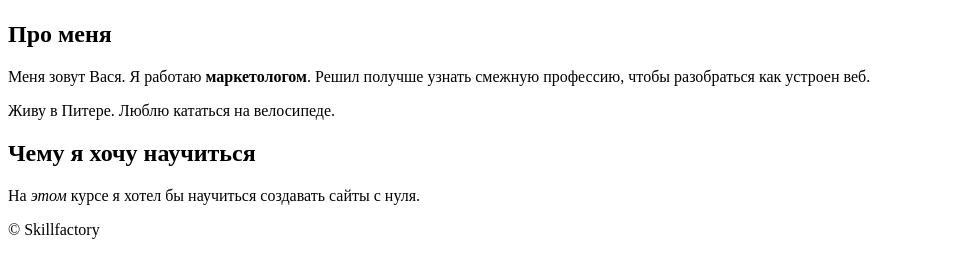
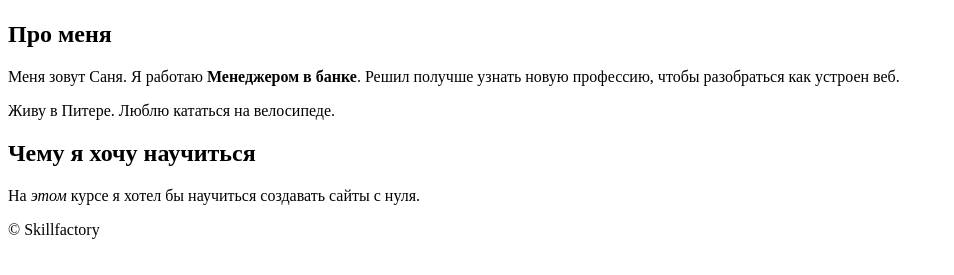
Before and after one commit to AlexanderB-SF/module_4_task_4.9, a plain HTML site: page index.html in a window 1280 px wide. Shown: the part 85-360 px from the top of the page, without its empty margins (0-954 px from the left). Drawn offline with Linux system fonts and the light colour scheme.

Commit message:
update index.html

```diff
--- a/index.html
+++ b/index.html
@@ -14,7 +14,7 @@
     <main>
         <h1>Моя первая веб-страница</h1>
         <h2>Про меня</h2>
-        <p>Меня зовут Вася. Я работаю <strong>маркетологом</strong>. Решил получше узнать смежную профессию, чтобы разобраться как устроен веб.</p>
+        <p>Меня зовут Саня. Я работаю <strong>Менеджером в банке</strong>. Решил получше узнать новую профессию, чтобы разобраться как устроен веб.</p>
         <p>Живу в Питере. Люблю кататься на велосипеде.</p>
         <h2>Чему я хочу научиться</h2>
         <p>На <em>этом</em> курсе я хотел бы научиться создавать сайты с нуля.</p>
```
